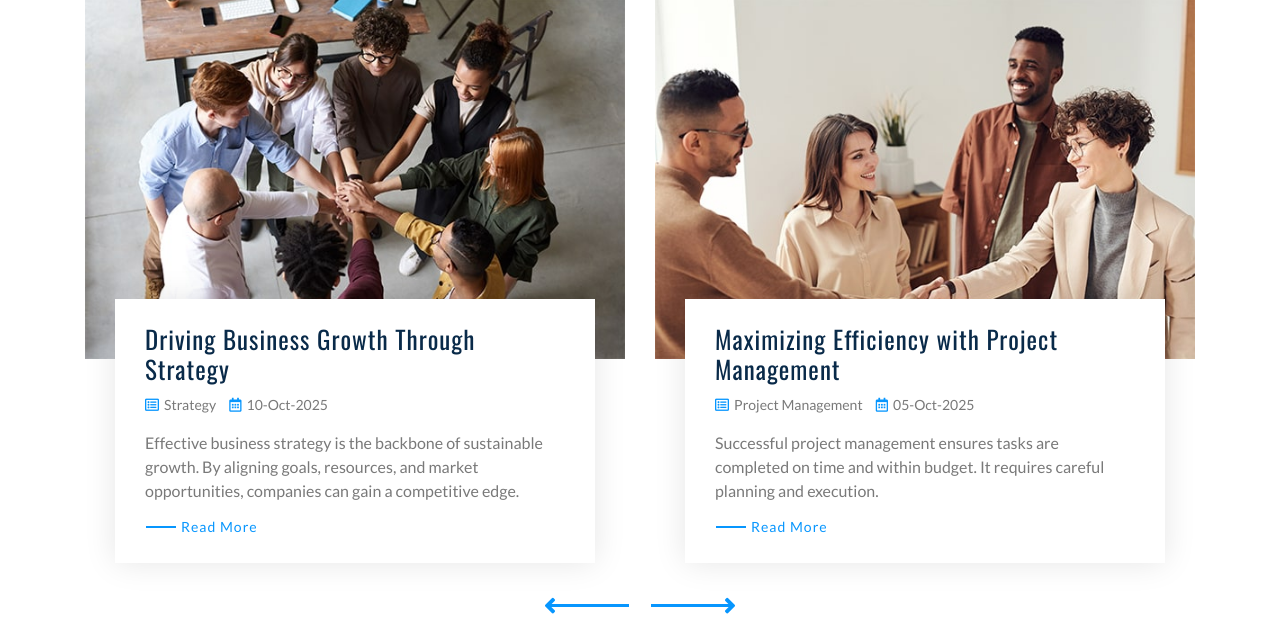
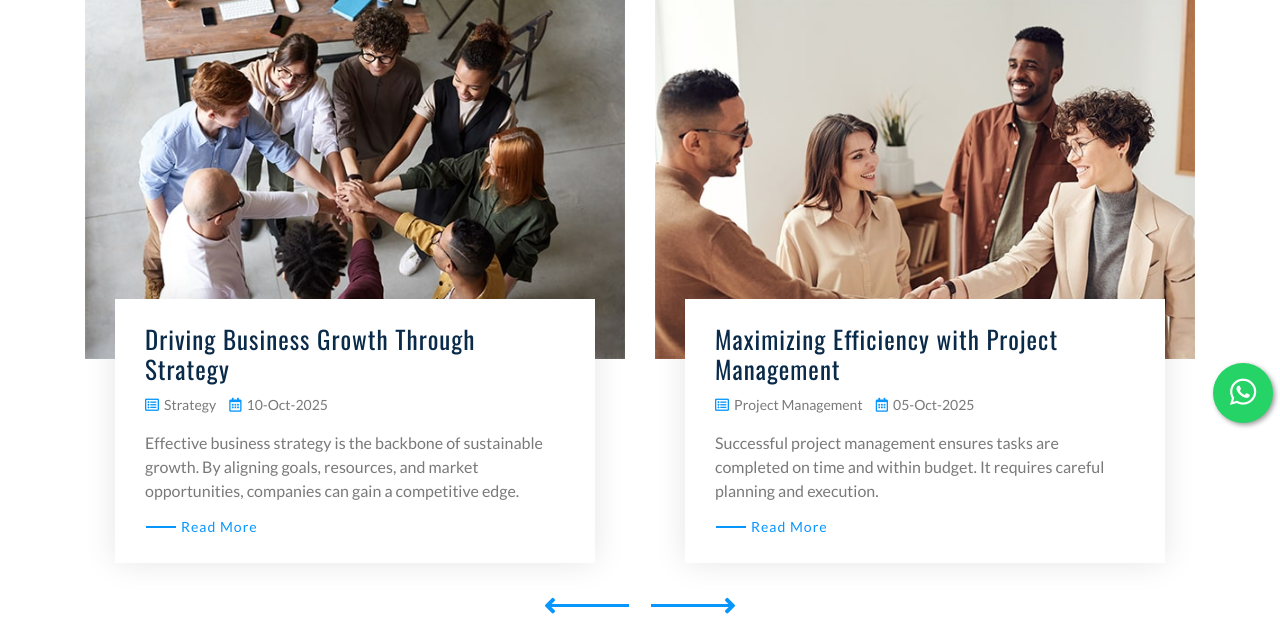
Before and after one commit to Kamalesh0145/optimusenergy, a PHP site: page /blog.php in a window 1280 px wide. Shown: the part 370-997 px from the top of the page. Run offline with PHP 8.4, Linux system fonts and the light colour scheme; some libraries are stand-ins or nearby versions.

Commit message:
Update the whatsapp icon

```diff
--- a/css/style.css
+++ b/css/style.css
@@ -1686,6 +1686,30 @@ a:focus {
 .footer .copyright p a:hover {
     color: #0796fe;
 }
+.whatsapp_float {
+    position: fixed;
+    width: 60px;
+    height: 60px;
+    bottom: 7px;
+    right: 7px;
+    background-color: #25d366;
+    color: #fff;
+    border-radius: 50px;
+    text-align: center;
+    font-size: 30px;
+    box-shadow: 2px 2px 5px #999;
+    z-index: 1000;
+    transition: 0.3s;
+}
+
+.whatsapp_float:hover {
+    background-color: #128c7e;
+    text-decoration: none;
+}
+
+.whatsapp-icon {
+    margin-top: 14px;
+}
 
 @media (max-width: 767.98px) {
     .footer .copyright p,
--- a/includes/footer.php
+++ b/includes/footer.php
@@ -31,9 +31,12 @@
                                     <a href="about.php">About</a>
                                     <a href="service.php">Service</a>
                                     <a href="contact.php">Contact</a>
+
                                 </div>
                             </div>
-
+                            <a href="https://wa.me/919994344816" class="whatsapp_float" target="_blank">
+                                <i class="fab fa-whatsapp whatsapp-icon"></i>
+                            </a>
                         </div>
                     </div>
                     <div class="col-lg-5">
@@ -42,14 +45,17 @@
                             <p>
                                 Subscribe to our newsletter to stay updated with the latest industry insights, technology trends, and exclusive updates about our services. Join our community and never miss important news or events.
                             </p>
+
                             <div class="form">
                                 <input class="form-control" placeholder="Email goes here">
                                 <button class="btn">Submit</button>
                             </div>
+
                         </div>
                     </div>
                 </div>
             </div>
+
             <div class="container copyright">
                 <div class="row">
                     <div class="col-md-6">
@@ -65,10 +71,14 @@
                     </div>
 
 
+
                 </div>
             </div>
         </div>
         <!-- Footer End -->
+        <!-- WhatsApp Floating Button -->
+
+
 
         <a href="#" class="back-to-top"><i class="fa fa-chevron-up"></i></a>
 
```
